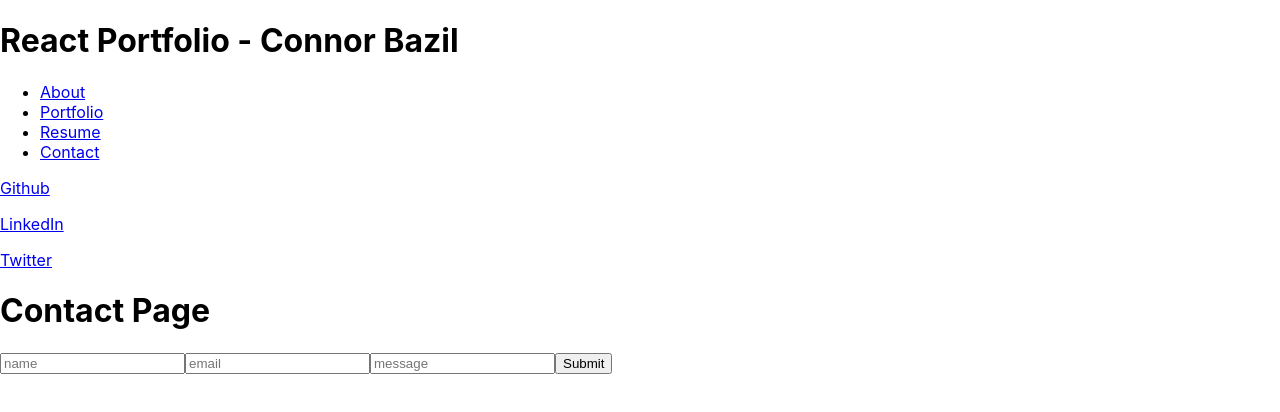
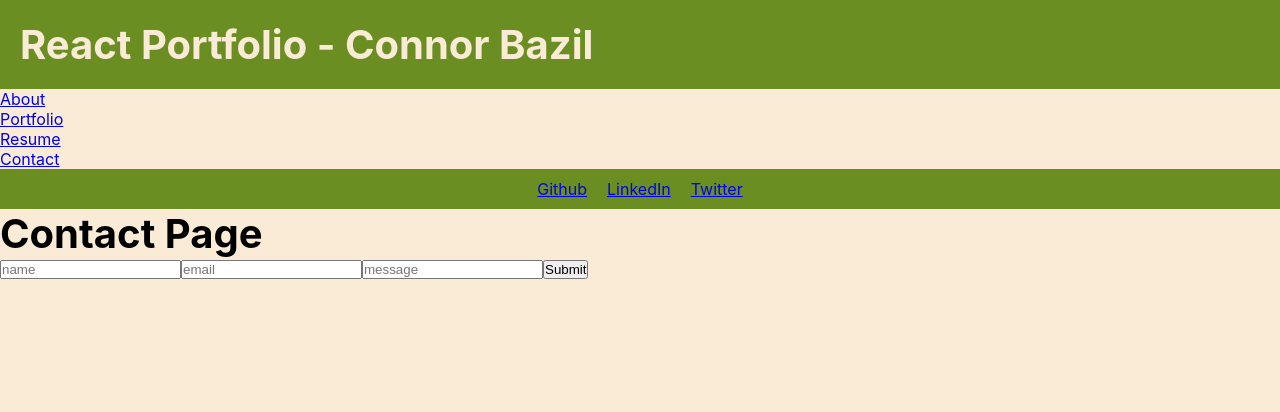
Before and after one commit to cbazil114/react-portfolio, a React (Create React App) app: page / in a window 1280 px wide. Shown: the top 412 px of the page. Built offline with nearby package versions, Linux system fonts and the light colour scheme.

Commit message:
Added some css, and added proficiencies to resume page

```diff
--- a/src/App.js
+++ b/src/App.js
@@ -3,8 +3,6 @@ import PortfolioContainer from "./components/PortfolioContainer";
 
 export default function App() {
   return (
-    <div>
       <PortfolioContainer />
-    </div>
   );
 }
--- a/src/components/Footer/index.js
+++ b/src/components/Footer/index.js
@@ -5,16 +5,12 @@ import React from "react";
 export default function Footer() {
   return (
     <footer className="footer">
-      <div>
-          <a
-            href="https://github.com/cbazil114"
-            target="_blank"
-            rel="noreferrer"
-          >
+      <div className="footer-item">
+        <a href="https://github.com/cbazil114" target="_blank" rel="noreferrer">
           <p>Github</p>
         </a>
       </div>
-          <div>
+      <div className="footer-item">
         <a
           href="https://www.linkedin.com/in/connor-bazil-415b9440/"
           target="_blank"
@@ -23,15 +19,10 @@ export default function Footer() {
           <p>LinkedIn</p>
         </a>
       </div>
-          <div>
-          <a
-            href="https://twitter.com/conbazil"
-            target="_blank"
-            rel="noreferrer"
-          >
+      <div className="footer-item">
+        <a href="https://twitter.com/conbazil" target="_blank" rel="noreferrer">
           <p>Twitter</p>
         </a>
-
       </div>
     </footer>
   );
--- a/src/components/Resume/index.js
+++ b/src/components/Resume/index.js
@@ -6,6 +6,18 @@ export default function Resume () {
         <div className="resume">
             <h1>Connor Bazil - Resume</h1>
             <p>Resume available to download <a href={resume}>here</a></p>
+            <h3>Proficiencies</h3>
+            <ul>
+                <li>HTML/CSS/JavaScript</li>
+                <li>APIs - Web/Third-Party/Server-Side</li>
+                <li>NodeJS</li>
+                <li>OOP</li>
+                <li>Express</li>
+                <li>SQL, NoSQL</li>
+                <li>MVC</li>
+                <li>React/MERN</li>
+
+            </ul>
         </div>
     )
 }
--- a/src/index.css
+++ b/src/index.css
@@ -11,3 +11,68 @@ code {
   font-family: source-code-pro, Menlo, Monaco, Consolas, 'Courier New',
     monospace;
 }
+
+* {
+  box-sizing: border-box;
+  padding: 0;
+  margin: 0;
+}
+
+body {
+  background-color:antiquewhite;
+}
+
+header {
+  background-color:olivedrab;
+  color:antiquewhite;
+  padding:20px;
+  flex-wrap:wrap;
+}
+
+footer {
+  display:flex;
+  flex-wrap:wrap;
+  background-color:olivedrab;
+  color: antiquewhite;
+  text-align: center;
+  border: none;
+  justify-content: center;
+}
+
+.footer-item {
+  margin: 10px;
+}
+
+h1 {
+  display:inline-block;
+  font-size:40px;
+}
+
+h2 {
+  font-size: 24px;
+  display:flex;
+  padding:15px;
+  flex:30%;
+  border-right:5px solid olivedrab;
+  min-width: 200px;
+  max-width:200px;
+  flex: 1 1 300px;
+
+}
+
+.card {
+  display:flex;
+  padding: 10px;
+  flex-direction:row;
+  flex:70%;
+  border: 10px solid olivedrab;
+  margin: 10px;
+  flex-wrap:wrap;
+  align-items:center;
+  position:relative;
+  flex: 1 1 100%
+}
+
+.card img {
+  width:100%
+}
```
Also changed, not shown: src/App.css (line endings or trailing spaces). Lines whose indentation alone changed are shown as unchanged.
